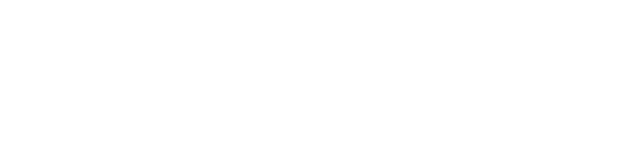
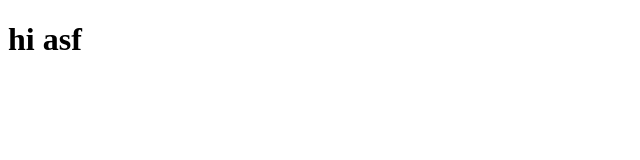
Before and after one commit to m-j234/React, a plain HTML site: page index.html in a window 1280 px wide. Shown: the whole page, without its empty margins (0-640 px from the left). Drawn offline with Linux system fonts and the light colour scheme.

Commit message:
changeasdfg

```diff
--- a/index.html
+++ b/index.html
@@ -6,6 +6,6 @@
     <title>Document</title>
 </head>
 <body>
-
+    <h1>hi asf</h1>
 </body>
 </html>
```
